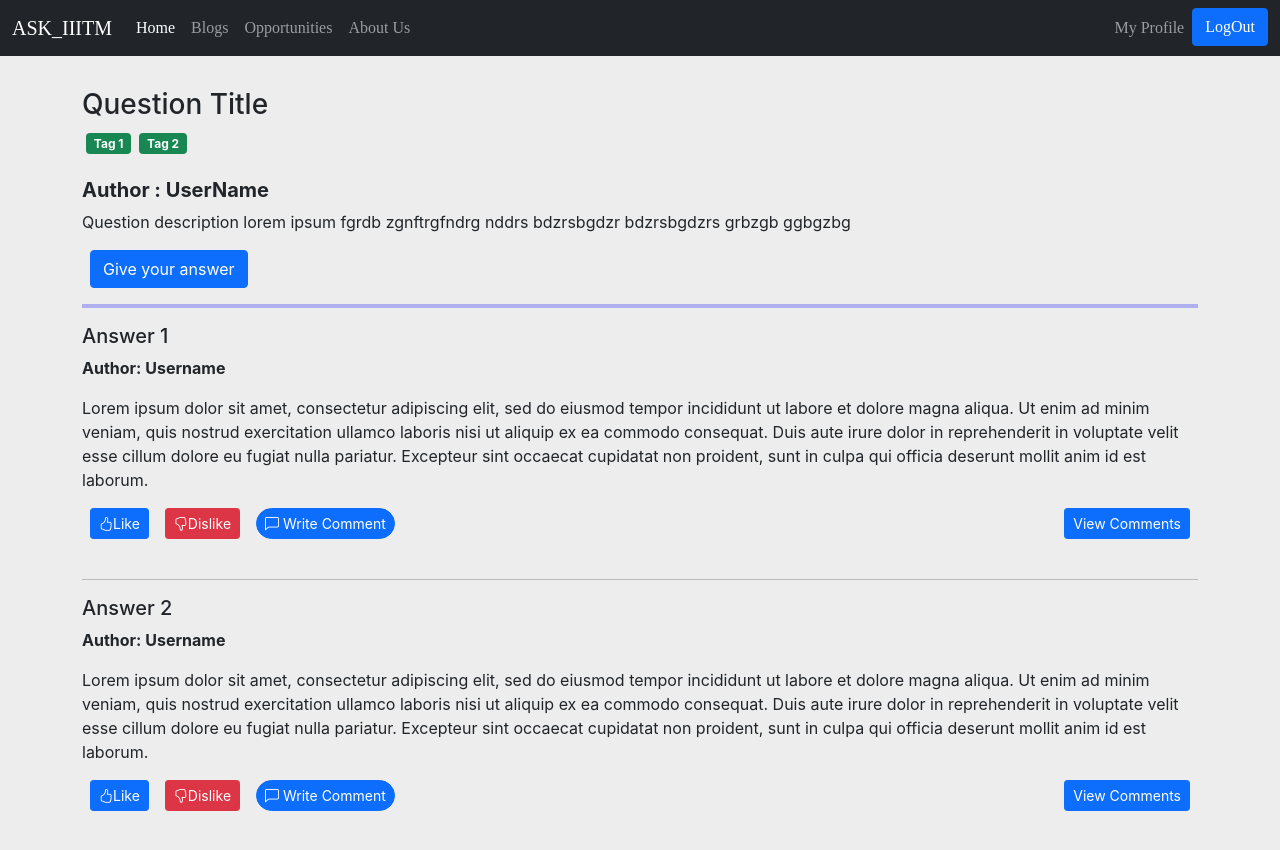
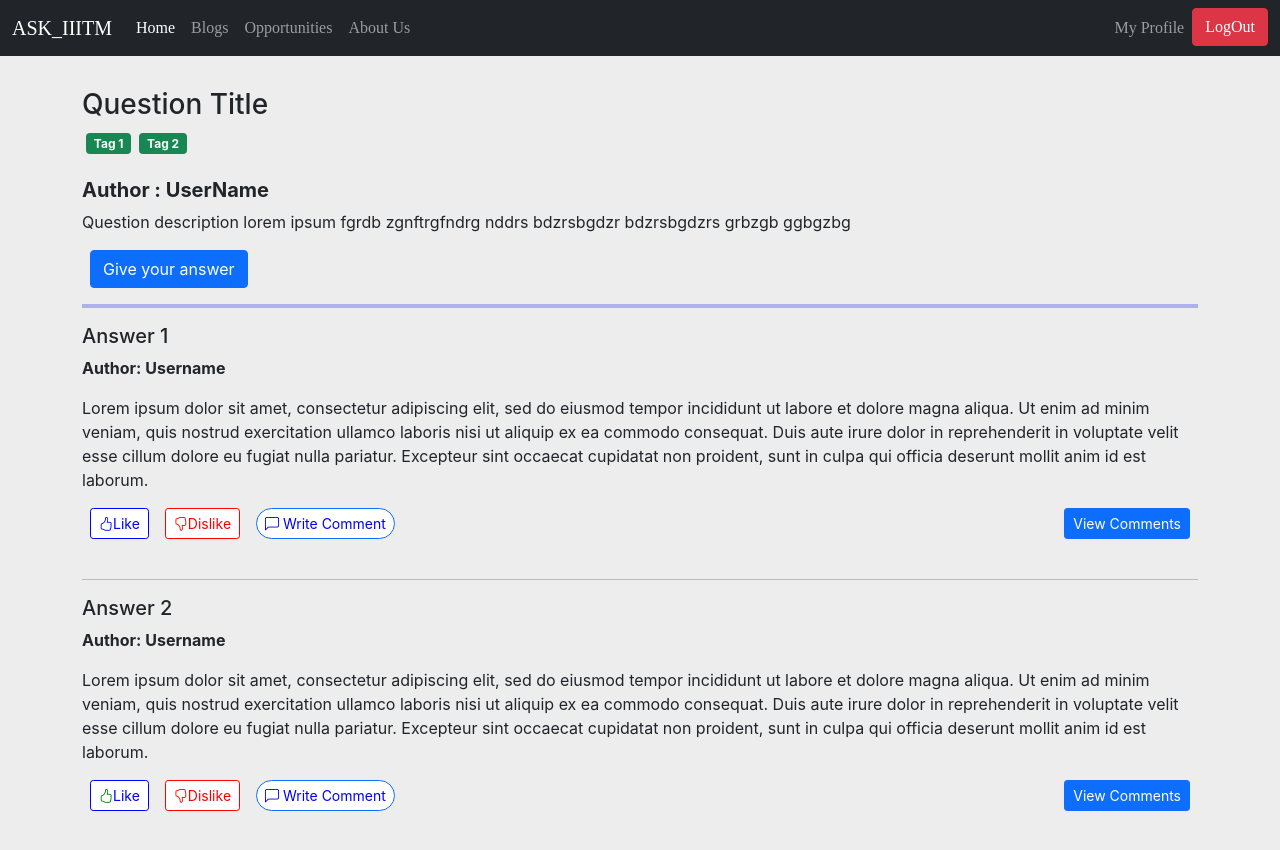
Before and after one commit to Sarthakjain211001/ASK_IIITM-frontend, a React (Create React App) app: page /question in a window 1280 px wide. Built offline with nearby package versions, Linux system fonts and the light colour scheme; a web font is replaced by a local one.

Commit message:
Fiexd the bug in Like, Dislike  Functionality

```diff
--- a/src/Components/Logout.js
+++ b/src/Components/Logout.js
@@ -1,19 +1,61 @@
-// import React from 'react'
-// import {useHistory} from "react-router-dom"
+import React from 'react'
+import {useHistory} from "react-router-dom"
 
 
-// export default function Logout() {
-//   function LogoutButton() {
-//     let history = useHistory();
+export default function Logout() {
+    return (
+        <div>
 
-//     function handleClick() {
-//       history.push("/");
-//     }
+                <button
+                  type="button"
+                  className="btn btn-danger"
+                  data-bs-toggle="modal"
+                  data-bs-target="#staticBackdrop"
+                >
+                  LogOut
+                </button>
 
-//     return (
-//         <div>
+                <div
+                  className="modal fade"
+                  id="staticBackdrop"
+                  data-bs-backdrop="static"
+                  data-bs-keyboard="false"
+                  tabindex="-1"
+                  aria-labelledby="staticBackdropLabel"
+                  aria-hidden="true"
+                >
+                  <div className="modal-dialog modal-dialog-centered">
+                    <div className="modal-content">
+                      <div className="modal-header">
+                        <h5 className="modal-title" id="staticBackdropLabel">
+                          LogOut Alert
+                        </h5>
+                        <button
+                          type="button"
+                          className="btn-close"
+                          data-bs-dismiss="modal"
+                          aria-label="Close"
+                        ></button>
+                      </div>
+                      <div className="modal-body">
+                        Are you sure you want to LogOut ?
+                      </div>
+                      <div className="modal-footer">
+                        <button
+                          type="button"
+                          className="btn btn-secondary"
+                          data-bs-dismiss="modal"
+                        >
+                          Cancel
+                        </button>
+                        <button type="button" className="btn btn-primary">
+                          Yes, LogOut
+                        </button>
+                      </div>
+                    </div>
+                  </div>
+                </div>
+        </div>
+    )
 
-//         </div>
-//     )
-
-//     }
+    }
--- a/src/Components/Navbar.js
+++ b/src/Components/Navbar.js
@@ -56,7 +56,7 @@ export default function Navbar(props) {
               <li className="nav-item">
                 <button
                   type="button"
-                  className="btn btn-primary"
+                  className="btn btn-danger LogOutBtn"
                   data-bs-toggle="modal"
                   data-bs-target="#staticBackdrop"
                 >
--- a/src/Components/Question_page.js
+++ b/src/Components/Question_page.js
@@ -5,13 +5,36 @@ import { Link } from 'react-router-dom'
 
 export default function Question_page(props) {
 
+    let LikeToggle = true;
+    let LiketoggleFun=()=>{
+       LikeToggle ? LikeHandler() : ClearLikeHandler()
+       LikeToggle = !LikeToggle;
+    }
+    let DislikeToggle = true;
+    let DisliketoggleFun=()=>{
+       DislikeToggle ? DislikeHandler() : ClearDislikeHandler()
+       DislikeToggle = !DislikeToggle;
+    }
     let btnHandler=()=>{
         window.open("/giveAnswer", '_blank')
        }
-    // letCommentbtnHandler=()=>{
-    //     Link to="/question/postComment"
-    // }
-
+       let LikeHandler=()=>{
+        document.getElementById("LikeID").className="bi bi-hand-thumbs-up-fill";
+        document.getElementById("DislikeID").className="bi bi-hand-thumbs-down";
+        document.getElementById("LikeID").style="focus: none";
+       }
+       let ClearLikeHandler=()=>{
+        document.getElementById("LikeID").className="bi bi-hand-thumbs-up";
+        document.getElementById("DislikeID").className="bi bi-hand-thumbs-down";
+       }
+       let DislikeHandler=()=>{
+        document.getElementById("LikeID").className="bi bi-hand-thumbs-up";
+        document.getElementById("DislikeID").className="bi bi-hand-thumbs-down-fill";
+       }
+       let ClearDislikeHandler=()=>{
+        document.getElementById("LikeID").className="bi bi-hand-thumbs-up";
+        document.getElementById("DislikeID").className="bi bi-hand-thumbs-down";
+       }
     return (
         <div className="container mx-8 my-3">
             <div>
@@ -23,7 +46,7 @@ export default function Question_page(props) {
                 <br />
                 <h5><b>Author : UserName</b></h5>
                 <p>Question description lorem ipsum fgrdb zgnftrgfndrg nddrs bdzrsbgdzr bdzrsbgdzrs grbzgb ggbgzbg</p>
-                <button onClick={btnHandler} type="button" class="btn btn-primary mx-2">Give your answer</button>
+                <button onClick={btnHandler} type="button" className="btn btn-primary mx-2">Give your answer</button>
             </div>
 
             <hr style={{ "border": "2px solid blue" }} />
@@ -32,10 +55,10 @@ export default function Question_page(props) {
                 <p><b>Author: Username</b></p>
                 <p>Lorem ipsum dolor sit amet, consectetur adipiscing elit, sed do eiusmod tempor incididunt ut labore et dolore magna aliqua. Ut enim ad minim veniam, quis nostrud exercitation ullamco laboris nisi ut aliquip ex ea commodo consequat. Duis aute irure dolor in reprehenderit in voluptate velit esse cillum dolore eu fugiat nulla pariatur. Excepteur sint occaecat cupidatat non proident, sunt in culpa qui officia deserunt mollit anim id est laborum.</p>
 
-                <button type="button" class="btn btn-sm btn-primary mx-2"><i class="bi bi-hand-thumbs-up"></i>Like</button>
-                <button type="button" class="btn btn-sm btn-danger mx-2"><i class="bi bi-hand-thumbs-down"></i>Dislike</button>
-                <Link to="/question/postComment"><button onClick="" type="button" class="btn btn-sm btn-primary mx-2" style={{ "border-radius": "20px" }}><i class="bi bi-chat-left"></i> Write Comment</button></Link>
-                <Link to="/question/viewComments"><button type="button" class="btn btn-sm btn-primary mx-2 viewComments" >View Comments</button></Link>
+                <button type="button" onClick={LiketoggleFun} className="btn btn-sm mx-2 Like"><i id="LikeID" className="bi bi-hand-thumbs-up"></i>Like</button>
+                <button type="button" onClick={DisliketoggleFun} className="btn btn-sm  mx-2 Dislike"><i id="DislikeID" className="bi bi-hand-thumbs-down"></i>Dislike</button>
+                <Link to="/question/postComment"><button type="button" className="btn btn-sm btn-primary mx-2 Comment" style={{ "border-radius": "20px",}}><i className="bi bi-chat-left"></i> Write Comment</button></Link>
+                <Link to="/question/viewComments"><button type="button" className="btn btn-sm btn-primary mx-2 viewComments" >View Comments</button></Link>
             </div>
             {/*<Write_a_comment/>*/}
             <div>{props.postComment}</div>
@@ -47,10 +70,10 @@ export default function Question_page(props) {
                 <h5>Answer 2</h5>
                 <p><b>Author: Username</b></p>
                 <p>Lorem ipsum dolor sit amet, consectetur adipiscing elit, sed do eiusmod tempor incididunt ut labore et dolore magna aliqua. Ut enim ad minim veniam, quis nostrud exercitation ullamco laboris nisi ut aliquip ex ea commodo consequat. Duis aute irure dolor in reprehenderit in voluptate velit esse cillum dolore eu fugiat nulla pariatur. Excepteur sint occaecat cupidatat non proident, sunt in culpa qui officia deserunt mollit anim id est laborum.</p>
-                <button type="button" class="btn btn-sm btn-primary mx-2"><i class="bi bi-hand-thumbs-up"></i>Like</button>
-                <button type="button" class="btn btn-sm btn-danger mx-2"><i class="bi bi-hand-thumbs-down"></i>Dislike</button>
-                <Link to="/question/postComment"><button type="button" class="btn btn-sm btn-primary mx-2" style={{ "border-radius": "20px" }}><i class="bi bi-chat-left"></i> Write Comment</button></Link>
-                <Link to="/question/viewComments"><button type="button" class="btn btn-sm btn-primary mx-2 viewComments" >View Comments</button></Link>
+                <button type="button" onClick={LiketoggleFun}  className="btn btn-sm  mx-2 Like"><span className="LikeIcon"><i className="bi bi-hand-thumbs-up"></i></span>Like</button>
+                <button type="button" onClick={DisliketoggleFun}  className="btn btn-sm  mx-2 Dislike"><i className="bi bi-hand-thumbs-down"></i>Dislike</button>
+                <Link to="/question/postComment"><button type="button" className="btn btn-sm btn-primary mx-2 Comment" style={{ "border-radius": "20px" }}><i className="bi bi-chat-left"></i> Write Comment</button></Link>
+                <Link to="/question/viewComments"><button type="button" className="btn btn-sm btn-primary mx-2 viewComments" >View Comments</button></Link>
 
             </div>
              {/* <Write_a_comment/> */}
--- a/src/index.css
+++ b/src/index.css
@@ -82,6 +82,40 @@ code {
   margin-left: 3rem;
   margin-bottom: 2rem;
 }
+
+.Like:hover{
+  color:white;
+  background-color: blue;
+}
+.LikeIcon{
+  color: green;
+}
+.Like{
+  color:blue;
+  background-color: white;
+  border: 1px solid blue;
+}
+.Dislike{
+  color: red;
+  background-color: white;
+  border: 1px solid red;
+}
+.Dislike:hover{
+  background-color: red;
+  color: white;
+}
+.Comment{
+  color: blue;
+  background-color: white;
+}
+.Comment:hover{
+  color:white;
+  background-color:blue;
+}
+.LogOutBtn:hover{
+  background-color: white;
+  color: red;
+}
 @media only screen and (max-width: 620px) {
   .OppPageHeading {
     margin-top: 2rem;
```
